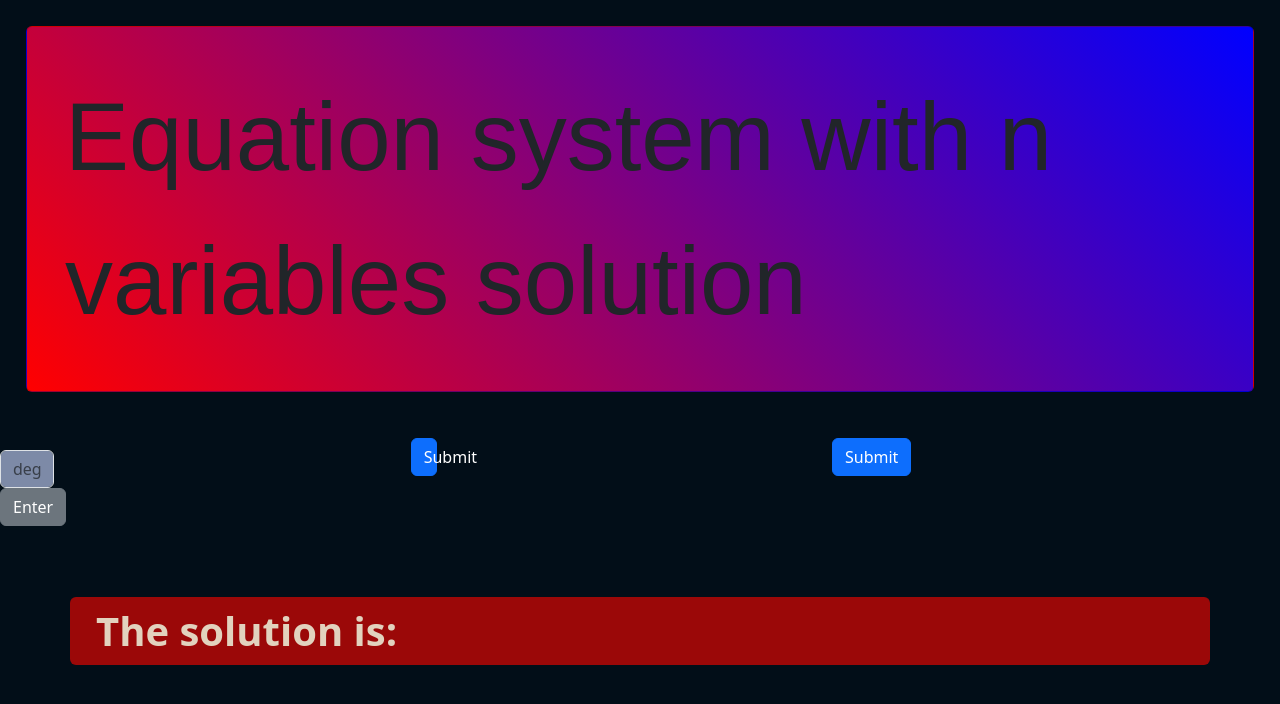
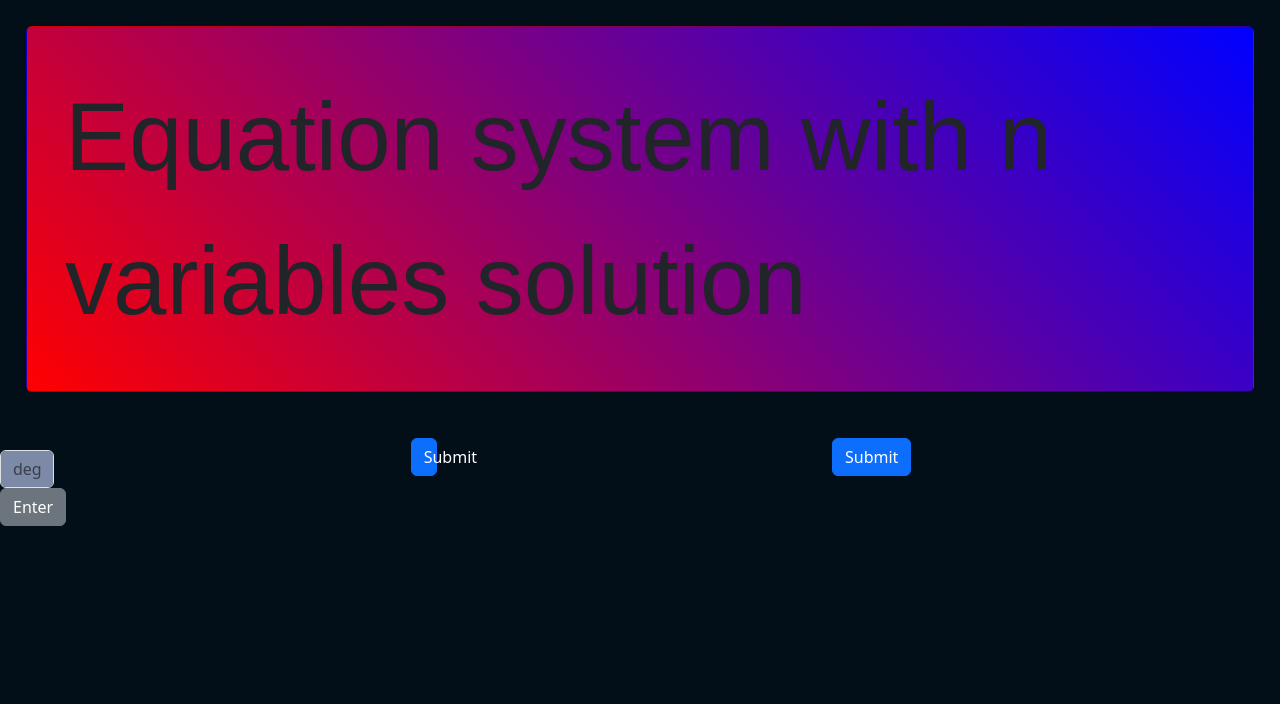
Before and after one commit to maciejmar/equation_solver, an Angular app in the folder calkulator_frontend/: page / in a window 1280 px wide. Shown: the top 704 px of the page. Built offline with nearby package versions, Linux system fonts and the light colour scheme.

Commit message:
displaying solution  on touch of ordinates

```diff
--- a/calkulator_frontend/src/app/matrix/matrix.component.html
+++ b/calkulator_frontend/src/app/matrix/matrix.component.html
@@ -55,7 +55,7 @@
     </div>
 
 </div>
-<div class="badge badge-light container" [hidden]="!ordinatesForm.valid">
+<div *ngIf="ordinatesForm.touched" class="badge badge-light container">
     <div class="results" name="response">
         The solution is:
         <span *ngFor="let result of results; let i = index">
```
